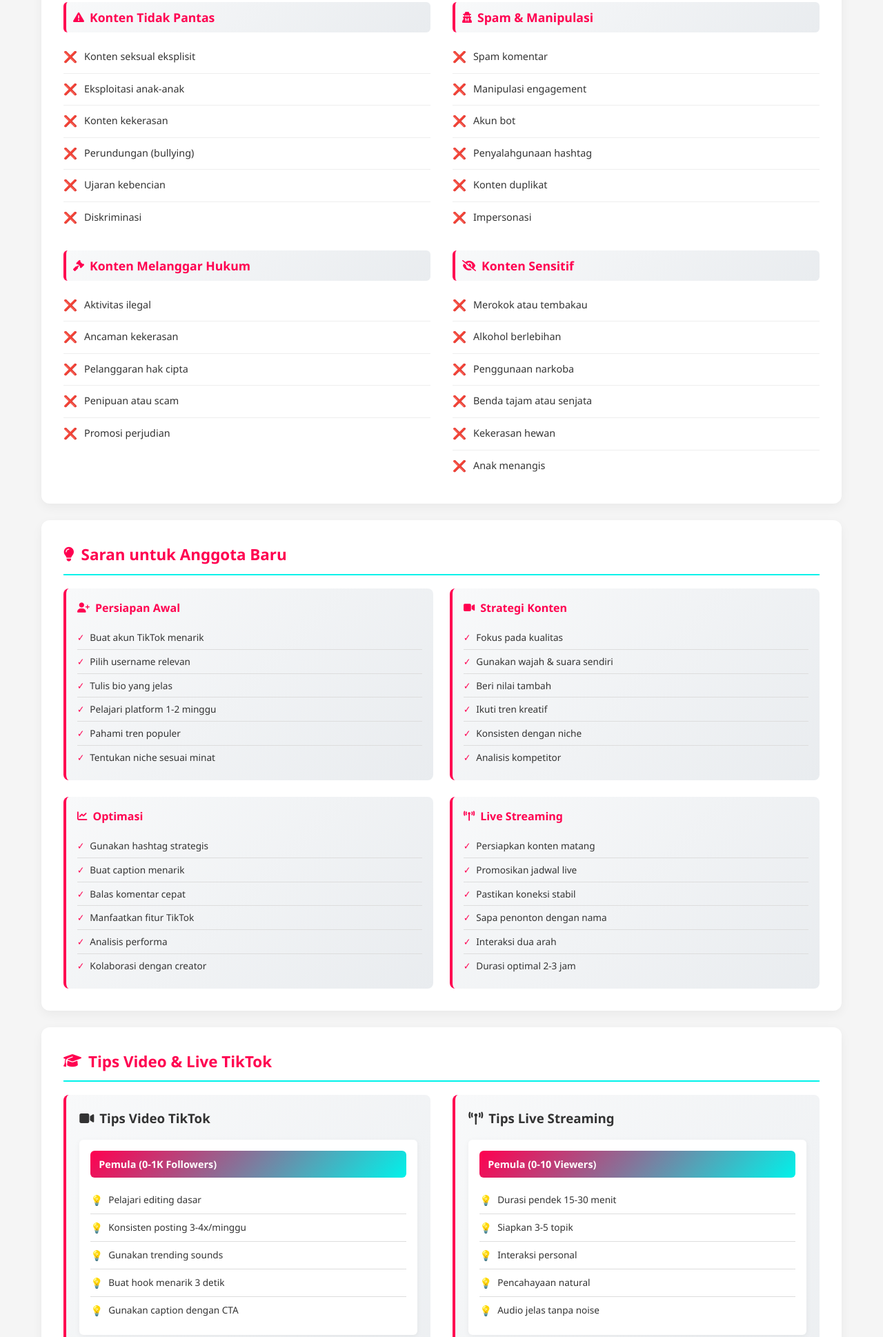
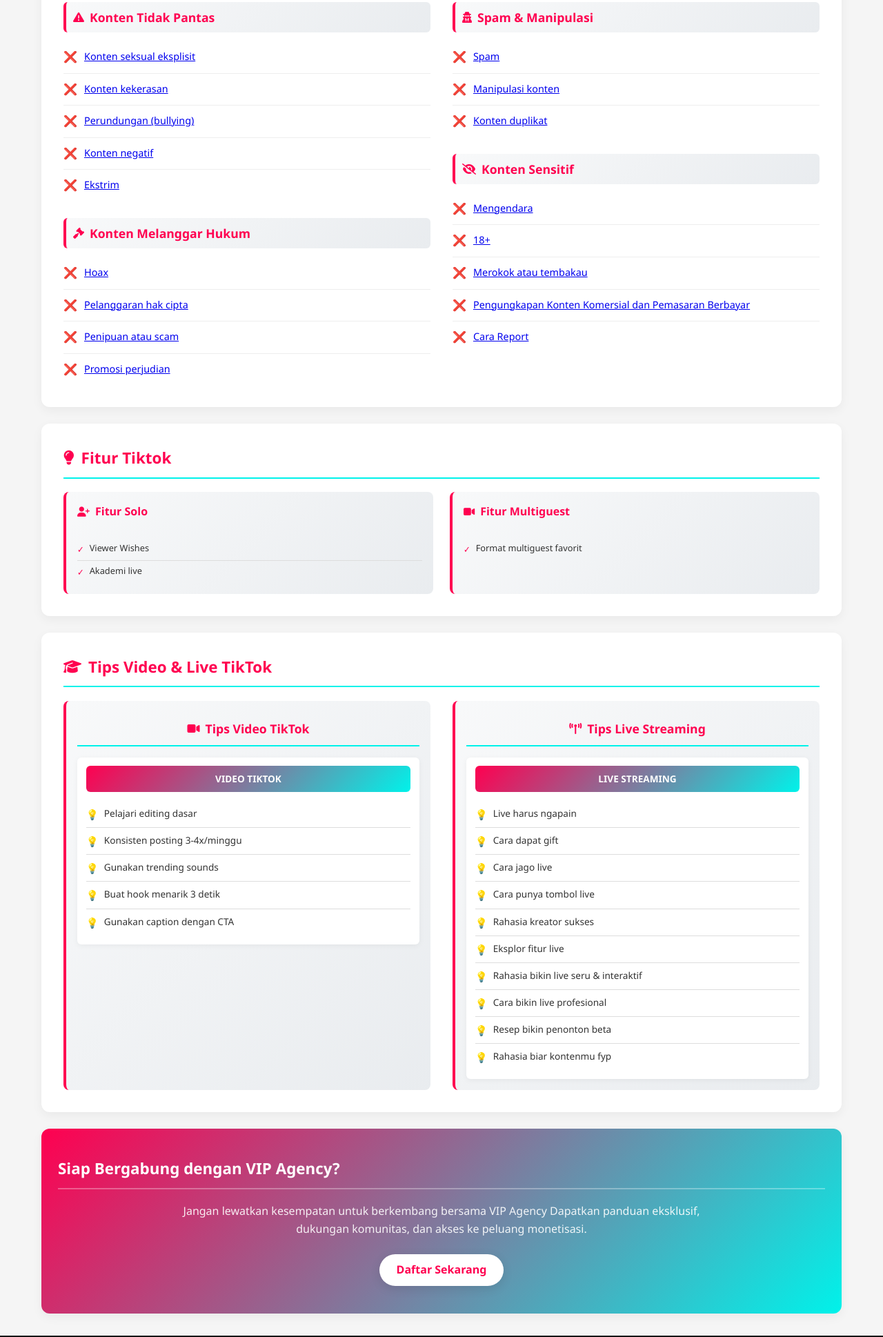
Before and after one commit to dafidpalevi1/pemulavip, a plain HTML site: page index.html in a window 1280 px wide. Shown: the part 431-2369 px from the top of the page at 69% size. Drawn offline with Linux system fonts and the light colour scheme.

Commit message:
Add files via upload

```diff
--- a/index.html
+++ b/index.html
@@ -172,7 +172,7 @@
             font-size: 1rem;
         }
 
-        /* Two Column Layout - FIXED FOR MOBILE */
+        /* Two Column Layout - OPTIMIZED FOR MOBILE */
         .two-columns {
             display: grid;
             grid-template-columns: 1fr 1fr;
@@ -214,7 +214,7 @@
             flex-shrink: 0;
         }
 
-        /* Tips Section - FIXED FOR MOBILE */
+        /* Tips Section - OPTIMIZED FOR MOBILE WITH 2 COLUMNS */
         .tips-container {
             display: grid;
             grid-template-columns: 1fr 1fr;
@@ -224,9 +224,12 @@
         .tips-category {
             background: linear-gradient(135deg, #f8f9fa, #e9ecef);
             border-radius: 8px;
-            padding: 1.2rem;
+            padding: 1rem;
             border-left: 4px solid var(--primary);
             transition: transform 0.3s ease, box-shadow 0.3s ease;
+            height: 100%;
+            display: flex;
+            flex-direction: column;
         }
 
         .tips-category:hover {
@@ -234,8 +237,31 @@
             box-shadow: 0 8px 20px rgba(0,0,0,0.1);
         }
 
+        .tips-category h3 {
+            color: var(--primary);
+            margin-top: 0;
+            margin-bottom: 1rem;
+            font-size: 1.1rem;
+            display: flex;
+            align-items: center;
+            justify-content: center;
+            text-align: center;
+            padding: 8px 0;
+            border-bottom: 2px solid var(--secondary);
+            min-height: 50px;
+            display: flex;
+            align-items: center;
+            justify-content: center;
+        }
+
+        .tips-category h3 i {
+            margin-right: 8px;
+            font-size: 1rem;
+        }
+
         .tips-list {
             list-style-type: none;
+            flex-grow: 1;
         }
 
         .tips-list li {
@@ -244,6 +270,7 @@
             display: flex;
             align-items: flex-start;
             font-size: 0.85rem;
+            line-height: 1.4;
         }
 
         .tips-list li:last-child {
@@ -255,11 +282,25 @@
             margin-right: 8px;
             font-size: 0.9rem;
             flex-shrink: 0;
+            margin-top: 2px;
+        }
+
+        /* Style untuk link dalam daftar tips */
+        .tips-list a {
+            color: inherit;
+            text-decoration: none;
+            display: block;
+            width: 100%;
+            transition: color 0.2s ease;
+        }
+
+        .tips-list a:hover {
+            color: var(--primary);
         }
 
         .level-section {
-            margin-bottom: 1.2rem;
-            padding: 1rem;
+            margin-bottom: 1rem;
+            padding: 0.8rem;
             background-color: white;
             border-radius: 6px;
             box-shadow: 0 2px 8px rgba(0,0,0,0.05);
@@ -272,14 +313,19 @@
         .level-title {
             background: linear-gradient(135deg, var(--primary), var(--secondary));
             color: white;
-            padding: 8px 12px;
+            padding: 8px 10px;
             border-radius: 6px;
             margin-bottom: 0.8rem;
             font-weight: bold;
-            font-size: 0.9rem;
+            font-size: 0.85rem;
+            text-align: center;
+            min-height: 36px;
+            display: flex;
+            align-items: center;
+            justify-content: center;
         }
 
-        /* Saran Section - FIXED FOR MOBILE */
+        /* Saran Section - OPTIMIZED FOR MOBILE WITH 2 COLUMNS */
         .saran-grid {
             display: grid;
             grid-template-columns: repeat(2, 1fr);
@@ -294,6 +340,8 @@
             border-left: 4px solid var(--primary);
             transition: transform 0.3s ease, box-shadow 0.3s ease;
             height: 100%;
+            display: flex;
+            flex-direction: column;
         }
 
         .saran-card:hover {
@@ -318,6 +366,7 @@
         .saran-card ul {
             list-style-type: none;
             margin-top: 0.8rem;
+            flex-grow: 1;
         }
 
         .saran-card li {
@@ -325,7 +374,8 @@
             border-bottom: 1px solid #ddd;
             display: flex;
             align-items: flex-start;
-            font-size: 0.85rem;
+            font-size: 0.8rem;
+            line-height: 1.4;
         }
 
         .saran-card li:last-child {
@@ -338,6 +388,20 @@
             color: var(--primary);
             font-weight: bold;
             flex-shrink: 0;
+            margin-top: 2px;
+        }
+
+        /* Style untuk link dalam daftar saran */
+        .saran-card a {
+            color: inherit;
+            text-decoration: none;
+            display: block;
+            width: 100%;
+            transition: color 0.2s ease;
+        }
+
+        .saran-card a:hover {
+            color: var(--primary);
         }
 
         /* CTA Section */
@@ -401,9 +465,9 @@
             color: var(--secondary);
         }
 
-        /* Responsive - FIXED FOR MOBILE WITH 2 COLUMNS */
+        /* Responsive - FIXED TO KEEP 2 COLUMNS ON MOBILE */
         @media (max-width: 768px) {
-            /* Ensure 2 columns on mobile */
+            /* Maintain 2 columns on mobile with better spacing */
             .two-columns,
             .tips-container,
             .saran-grid {
@@ -426,14 +490,14 @@
             .suggestion-list li,
             .tips-list li,
             .saran-card li {
-                font-size: 0.8rem;
+                font-size: 0.75rem;
                 padding: 6px 0;
             }
 
             .prohibited-section h3,
             .saran-card h3,
             .level-title {
-                font-size: 0.9rem;
+                font-size: 0.85rem;
             }
 
             .tips-category,
@@ -445,10 +509,44 @@
                 padding: 0.8rem;
                 margin-bottom: 0.8rem;
             }
+
+            .tips-category h3 {
+                font-size: 0.9rem;
+                margin-bottom: 0.8rem;
+                min-height: 45px;
+            }
+
+            h2 {
+                font-size: 1.2rem;
+            }
+
+            /* Improve navigation for mobile */
+            nav {
+                justify-content: space-between;
+                overflow-x: auto;
+                padding: 0.8rem 0;
+            }
+
+            nav a {
+                font-size: 0.8rem;
+                white-space: nowrap;
+                margin: 0 0.3rem;
+            }
+
+            /* FIX LEVEL-TITLE ALIGNMENT ON MOBILE */
+            .level-title {
+                min-height: 32px;
+                padding: 6px 8px;
+                display: flex;
+                align-items: center;
+                justify-content: center;
+                text-align: center;
+                line-height: 1.2;
+            }
         }
 
         @media (max-width: 480px) {
-            /* For very small screens, keep 2 columns but adjust further */
+            /* For very small screens, adjust 2 columns further */
             .two-columns,
             .tips-container,
             .saran-grid {
@@ -465,20 +563,48 @@
             }
 
             h2 {
-                font-size: 1.2rem;
+                font-size: 1.1rem;
             }
 
             .prohibited-list li,
             .suggestion-list li,
             .tips-list li,
             .saran-card li {
-                font-size: 0.75rem;
+                font-size: 0.7rem;
+                line-height: 1.3;
             }
 
             .prohibited-section h3,
             .saran-card h3,
             .level-title {
+                font-size: 0.8rem;
+            }
+
+            .tips-category,
+            .saran-card {
+                padding: 0.7rem;
+            }
+
+            .level-section {
+                padding: 0.7rem;
+            }
+
+            .tips-category h3 {
                 font-size: 0.85rem;
+                min-height: 40px;
+            }
+
+            /* Adjust font sizes for very small screens */
+            .tips-list li::before,
+            .saran-card li::before {
+                font-size: 0.8rem;
+            }
+
+            /* FIX LEVEL-TITLE ALIGNMENT ON VERY SMALL SCREENS */
+            .level-title {
+                min-height: 30px;
+                padding: 5px 6px;
+                font-size: 0.75rem;
             }
         }
 
@@ -514,7 +640,7 @@
             </div>
             <h1>Panduan Lengkap untuk Pemula TikTok</h1>
             <p>Selamat datang di VIP Agency! Berikut adalah panduan penting untuk memulai perjalanan TikTok Anda dengan benar dan menghindari pelanggaran platform.</p>
-            <a href="https://www.tiktok.com/t/ZMhhYfPCA/" class="btn">Bergabung Sekarang</a>
+            <a href="https://www.tiktok.com/t/ZMhhYfPCA/" class="btn">Daftar Sekarang</a>
         </div>
     </header>
 
@@ -536,23 +662,21 @@
                     <div class="prohibited-section">
                         <h3><i class="fas fa-exclamation-triangle"></i> Konten Tidak Pantas</h3>
                         <ul class="prohibited-list">
-                            <li>Konten seksual eksplisit</li>
-                            <li>Eksploitasi anak-anak</li>
-                            <li>Konten kekerasan</li>
-                            <li>Perundungan (bullying)</li>
-                            <li>Ujaran kebencian</li>
-                            <li>Diskriminasi</li>
+                            <li><a href="https://www.tiktok.com/@tiktokliveid/video/7153490898343578881">Konten seksual eksplisit</a></li>
+                            <li><a href="https://www.tiktok.com/@tiktokliveid/video/7175367587386199297">Konten kekerasan</a></li>
+                            <li><a href="https://www.tiktok.com/@tiktokliveid/video/7313908731153075474">Perundungan (bullying)</a></li>
+                            <li><a href="https://www.tiktok.com/@tiktokliveid/video/7387632162767375623">Konten negatif</a></li>
+                            <li><a href="https://www.tiktok.com/@tiktokliveid/video/7251480911873641736">Ekstrim</a></li>
                         </ul>
                     </div>
 
                     <div class="prohibited-section">
                         <h3><i class="fas fa-gavel"></i> Konten Melanggar Hukum</h3>
                         <ul class="prohibited-list">
-                            <li>Aktivitas ilegal</li>
-                            <li>Ancaman kekerasan</li>
-                            <li>Pelanggaran hak cipta</li>
-                            <li>Penipuan atau scam</li>
-                            <li>Promosi perjudian</li>
+                            <li><a href="https://www.tiktok.com/@tiktokliveid/video/7244042090055765256">Hoax</a></li>
+                            <li><a href="https://www.tiktok.com/@tiktokliveid/video/7169924391109741825">Pelanggaran hak cipta</a></li>
+                            <li><a href="https://www.tiktok.com/@tiktokliveid/video/7392510377772272914">Penipuan atau scam</a></li>
+                            <li><a href="https://www.tiktok.com/@tiktokliveid/video/7282660655952448775">Promosi perjudian</a></li>
                         </ul>
                     </div>
                 </div>
@@ -561,24 +685,20 @@
                     <div class="prohibited-section">
                         <h3><i class="fas fa-user-secret"></i> Spam & Manipulasi</h3>
                         <ul class="prohibited-list">
-                            <li>Spam komentar</li>
-                            <li>Manipulasi engagement</li>
-                            <li>Akun bot</li>
-                            <li>Penyalahgunaan hashtag</li>
-                            <li>Konten duplikat</li>
-                            <li>Impersonasi</li>
+                            <li><a href="https://www.tiktok.com/@tiktokliveid/video/7245114709509229842">Spam</a></li>
+                            <li><a href="https://www.tiktok.com/@tiktokliveid/video/7251569938333289736">Manipulasi konten</a></li>
+                            <li><a href="https://www.tiktok.com/@tiktokliveid/video/7280112475154943240">Konten duplikat</a></li>
                         </ul>
                     </div>
 
                     <div class="prohibited-section">
                         <h3><i class="fas fa-eye-slash"></i> Konten Sensitif</h3>
                         <ul class="prohibited-list">
-                            <li>Merokok atau tembakau</li>
-                            <li>Alkohol berlebihan</li>
-                            <li>Penggunaan narkoba</li>
-                            <li>Benda tajam atau senjata</li>
-                            <li>Kekerasan hewan</li>
-                            <li>Anak menangis</li>
+                            <li><a href="https://www.tiktok.com/@tiktokliveid/video/7272290300540849416">Mengendara</a></li>
+                            <li><a href="https://www.tiktok.com/@tiktokliveid/video/7277791845093100808">18+</a></li>
+                            <li><a href="https://www.tiktok.com/@tiktokliveid/video/7143114145330695426">Merokok atau tembakau</a></li>
+                            <li><a href="https://www.tiktok.com/@tiktokliveid/video/7226639435784391938">Pengungkapan Konten Komersial dan Pemasaran Berbayar</a></li>
+                            <li><a href="https://www.tiktok.com/@tiktokliveid/video/7251782058643590408">Cara Report</a></li>
                         </ul>
                     </div>
                 </div>
@@ -586,54 +706,21 @@
         </section>
 
         <section id="suggestions">
-            <h2><i class="fas fa-lightbulb"></i> Saran untuk Anggota Baru</h2>
+            <h2><i class="fas fa-lightbulb"></i> Fitur Tiktok</h2>
 
             <div class="saran-grid">
                 <div class="saran-card">
-                    <h3><i class="fas fa-user-plus"></i> Persiapan Awal</h3>
+                    <h3><i class="fas fa-user-plus"></i> Fitur Solo</h3>
                     <ul>
-                        <li>Buat akun TikTok menarik</li>
-                        <li>Pilih username relevan</li>
-                        <li>Tulis bio yang jelas</li>
-                        <li>Pelajari platform 1-2 minggu</li>
-                        <li>Pahami tren populer</li>
-                        <li>Tentukan niche sesuai minat</li>
+                        <li><a href="https://www.tiktok.com/@tiktokliveid/video/7554738428424785159">Viewer Wishes</a></li>
+                        <li><a href="https://www.tiktok.com/@tiktokliveid/video/7543643983789051154">Akademi live</a></li>
                     </ul>
                 </div>
 
                 <div class="saran-card">
-                    <h3><i class="fas fa-video"></i> Strategi Konten</h3>
+                    <h3><i class="fas fa-video"></i> Fitur Multiguest</h3>
                     <ul>
-                        <li>Fokus pada kualitas</li>
-                        <li>Gunakan wajah & suara sendiri</li>
-                        <li>Beri nilai tambah</li>
-                        <li>Ikuti tren kreatif</li>
-                        <li>Konsisten dengan niche</li>
-                        <li>Analisis kompetitor</li>
-                    </ul>
-                </div>
-
-                <div class="saran-card">
-                    <h3><i class="fas fa-chart-line"></i> Optimasi</h3>
-                    <ul>
-                        <li>Gunakan hashtag strategis</li>
-                        <li>Buat caption menarik</li>
-                        <li>Balas komentar cepat</li>
-                        <li>Manfaatkan fitur TikTok</li>
-                        <li>Analisis performa</li>
-                        <li>Kolaborasi dengan creator</li>
-                    </ul>
-                </div>
-
-                <div class="saran-card">
-                    <h3><i class="fas fa-broadcast-tower"></i> Live Streaming</h3>
-                    <ul>
-                        <li>Persiapkan konten matang</li>
-                        <li>Promosikan jadwal live</li>
-                        <li>Pastikan koneksi stabil</li>
-                        <li>Sapa penonton dengan nama</li>
-                        <li>Interaksi dua arah</li>
-                        <li>Durasi optimal 2-3 jam</li>
+                        <li><a href="https://www.tiktok.com/@tiktokliveid/video/7541801898911796498">Format multiguest favorit</a></li>
                     </ul>
                 </div>
             </div>
@@ -644,88 +731,42 @@
 
             <div class="tips-container">
                 <div class="tips-category">
-                    <h3 style="margin-top: 0; margin-bottom: 1rem; display: flex; align-items: center;">
-                        <i class="fas fa-video" style="margin-right: 8px;"></i> Tips Video TikTok
-                    </h3>
+                    <h3><i class="fas fa-video"></i> Tips Video TikTok</h3>
 
                     <div class="level-section">
-                        <div class="level-title">Pemula (0-1K Followers)</div>
+                        <div class="level-title">VIDEO TIKTOK</div>
                         <ul class="tips-list">
-                            <li>Pelajari editing dasar</li>
-                            <li>Konsisten posting 3-4x/minggu</li>
-                            <li>Gunakan trending sounds</li>
-                            <li>Buat hook menarik 3 detik</li>
-                            <li>Gunakan caption dengan CTA</li>
+                            <li><a href="#">Pelajari editing dasar</a></li>
+                            <li><a href="#">Konsisten posting 3-4x/minggu</a></li>
+                            <li><a href="#">Gunakan trending sounds</a></li>
+                            <li><a href="#">Buat hook menarik 3 detik</a></li>
+                            <li><a href="#">Gunakan caption dengan CTA</a></li>
                         </ul>
                     </div>
 
-                    <div class="level-section">
-                        <div class="level-title">Menengah (1K-10K Followers)</div>
-                        <ul class="tips-list">
-                            <li>Investasikan ring light</li>
-                            <li>Gunakan aplikasi editing</li>
-                            <li>Kembangkan signature style</li>
-                            <li>Buat konten series</li>
-                            <li>Kolaborasi dengan creator</li>
-                        </ul>
-                    </div>
+
                 </div>
 
                 <div class="tips-category">
-                    <h3 style="margin-top: 0; margin-bottom: 1rem; display: flex; align-items: center;">
-                        <i class="fas fa-broadcast-tower" style="margin-right: 8px;"></i> Tips Live Streaming
-                    </h3>
+                    <h3><i class="fas fa-broadcast-tower"></i> Tips Live Streaming</h3>
 
                     <div class="level-section">
-                        <div class="level-title">Pemula (0-10 Viewers)</div>
+                        <div class="level-title">LIVE STREAMING</div>
                         <ul class="tips-list">
-                            <li>Durasi pendek 15-30 menit</li>
-                            <li>Siapkan 3-5 topik</li>
-                            <li>Interaksi personal</li>
-                            <li>Pencahayaan natural</li>
-                            <li>Audio jelas tanpa noise</li>
+                            <li><a href="https://www.tiktok.com/@tiktokliveid/video/7543566359351840007">Live harus ngapain</a></li>
+                            <li><a href="https://www.tiktok.com/@tiktokliveid/video/7543565422713801992">Cara dapat gift</a></li>
+                            <li><a href="https://www.tiktok.com/@tiktokliveid/video/7543564208315616530">Cara jago live</a></li>
+                            <li><a href="https://www.tiktok.com/@tiktokliveid/video/7543558372323282183">Cara punya tombol live</a></li>
+                            <li><a href="https://www.tiktok.com/@tiktokliveid/video/7555783448468753672">Rahasia kreator sukses</a></li>
+                            <li><a href="https://www.tiktok.com/@tiktokliveid/video/7556522436519267585">Eksplor fitur live</a></li>
+                            <li><a href="https://www.tiktok.com/@tiktokliveid/video/7556529225126137108">Rahasia bikin live seru & interaktif</a></li>
+                            <li><a href="https://www.tiktok.com/@tiktokliveid/video/7556906509922209045">Cara bikin live profesional</a></li>
+                            <li><a href="https://www.tiktok.com/@tiktokliveid/video/7556907329850035474">Resep bikin penonton beta</a></li>
+                            <li><a href="https://www.tiktok.com/@tiktokliveid/video/7556907636990430484">Rahasia biar kontenmu fyp</a></li>
                         </ul>
                     </div>
 
-                    <div class="level-section">
-                        <div class="level-title">Menengah (10-50 Viewers)</div>
-                        <ul class="tips-list">
-                            <li>Durasi 45-60 menit</li>
-                            <li>Siapkan segment aktivitas</li>
-                            <li>Gunakan Q&A & Polling</li>
-                            <li>Investasikan ring light</li>
-                            <li>Gunakan microphone</li>
-                        </ul>
-                    </div>
-                </div>
-            </div>
 
-            <!-- Additional level sections -->
-            <div class="tips-container" style="margin-top: 1rem;">
-                <div class="tips-category">
-                    <div class="level-section">
-                        <div class="level-title">Advanced (10K-100K Followers)</div>
-                        <ul class="tips-list">
-                            <li>Content strategy 30 hari</li>
-                            <li>Microphone eksternal</li>
-                            <li>Konten pillar evergreen</li>
-                            <li>Storytelling advanced</li>
-                            <li>Konten panjang 3+ menit</li>
-                        </ul>
-                    </div>
-                </div>
-
-                <div class="tips-category">
-                    <div class="level-section">
-                        <div class="level-title">Advanced (50-200 Viewers)</div>
-                        <ul class="tips-list">
-                            <li>Format live unik</li>
-                            <li>Kolaborasi live</li>
-                            <li>Green screen</li>
-                            <li>Giveaway kecil</li>
-                            <li>Strategi gifting</li>
-                        </ul>
-                    </div>
                 </div>
             </div>
         </section>
```
